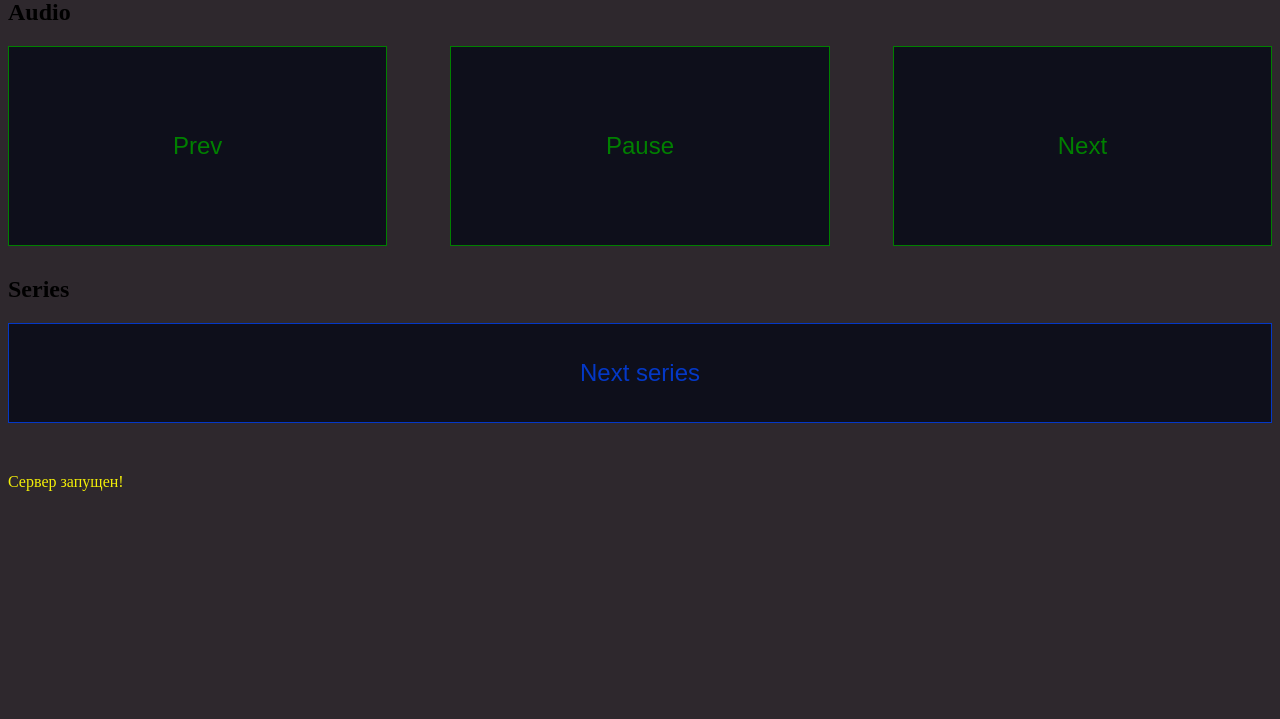
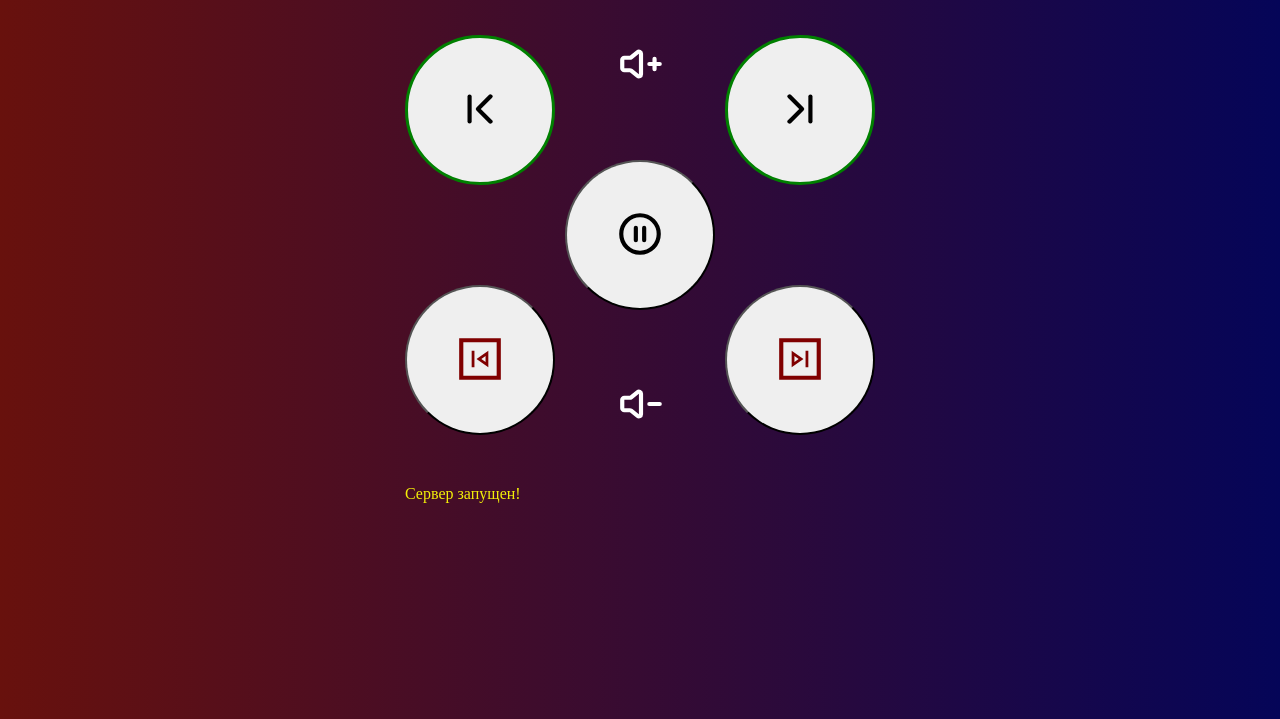
Before and after one commit to Pavel-Parkhomenko/RemoteApp, a website: page index.html in a window 1280 px wide. Shown: the part 81-800 px from the top of the page. Drawn offline with Linux system fonts and the light colour scheme.

Commit message:
add svg and volume active

```diff
--- /dev/null
+++ b/command.txt
@@ -0,0 +1 @@
+next
--- a/index.html
+++ b/index.html
@@ -7,62 +7,126 @@
 
 		<style>
         body {
-            background-color: rgb(46, 40, 45);
+            background: linear-gradient(to right, #68110d, #050558);
+						display: flex;
+						align-items: center;
+						justify-content: center;
         }
-        .box1 {
+        .box1, .box2, .box3 {
             display: flex;
-            flex-direction: row;
+            flex-direction: column;
             width: 100%;
+						height: 400px;
+						align-items: center;
             justify-content: space-between;
         }
 
-        .box1 > button {
-            font-size: 24px;
-            height: 200px;
-            width: 30%;
-            color: green;
-            border: 1px solid green;
-						background-color: rgb(14, 15, 27);
+				.box1 > button, .btn-pause, .box3 > button {
+					width: 150px;
+					height: 150px;
+					border-radius: 50%;
 				}
 
-        .box2 {
-            margin-top: 30px;
-            width: 100%;
-
+				.box1 > :first-child,  .box3 > :first-child{
+					border: 3px solid green;
 				}
 
-        .box2 > button {
-            width: 100%;
-            height: 100px;
-            color: rgb(4, 56, 199);
-            font-size: 24px;
-						background-color: rgb(14, 15, 27);
-						border: 1px solid rgb(4, 56, 199);
+				/* .box1 > button, .btn-pause {
+					margin-top: 10px;
+				} */
+
+				.box2 {
+					align-items: center;
+					justify-content: space-between;
+					margin: 0 10px 0 10px;
 				}
 
 				#log {
 					color: #f3ef08;
 					margin-top: 50px;
-					text-wrap: wrap;
 				}
 
-				.container > h1 {
-					color: white;
+				.main-box {
+					display: flex;
+					flex-direction: row;
+				}
+
+				@media (max-width: 568px) {
+					.box1 > button, .btn-pause, .box3 > button  {
+						width: 120px;
+						height: 120px;
+					}
+
+					.box1 {
+						margin-right: -25px;
+					}
+
+					.box3 {
+						margin-left: -25px;
+					}
+				}
+
+				img {
+					width: 50px;
+					height: 50px;
+				}
+
+				.btn-volume {
+					height: 60px;
+					width: 60px;
+					background-color: transparent;
+					border-radius: 50%;
+					border: none;
+				}
+
+				button {
+					cursor: pointer;
+				}
+
+				button:active {
+					background-color: #050558;
+				}
+
+				.container h1 {
+  				text-align: center;
+					color: #db0231;
+					margin-bottom: 50px;
 				}
     </style>
 	</head>
 	<body>
 		<div class="container">
-			<h1>Не вставай</h1>
-			<h2>Audio</h2>
+			<h1>Remote Control</h1>
+			<div class="main-box">
 				<div class="box1">
-				<button data-action="previous">Prev</button>
-				<button data-action="pause">Pause</button>
-				<button data-action="next">Next</button>
+					<button data-action="previous">
+						<img src="./img/prev_aud.svg" alt="prev aud" >
+					</button>
+					<button data-action="prev-movie">
+						<img src="./img/prev_movie.svg" alt="prev">
+					</button>
 				</div>
+
 				<div class="box2">
-				<h2>Series</h2>
-				<button data-action="next-movie">Next series</button>
+					<button class="btn-volume" data-action="volume-up">
+						<img src="./img/volume-up.svg" alt="vol.up">
+					</button>
+					<button class="btn-pause" data-action="pause">
+						<img class="icon-pause" src="./img/pause2.svg" alt="pause">
+					</button>
+					<button class="btn-volume" data-action="volume-down">
+						<img src="./img/volume-down.svg" alt="vol.down">
+					</button>
+				</div>
+
+				<div class="box3">
+					<button data-action="next">
+						<img src="./img/next_aud.svg" alt="next aud" >
+					</button>
+					<button data-action="next-movie">
+						<img src="./img/next_movie.svg" alt="next">
+					</button>
+				</div>
 			</div>
 			<p id="log">Сервер запущен!</p>
 		</div>
@@ -77,8 +141,7 @@
       		fetch(`/${action}`)
 					.then(res => res.text())
         	.then(data => {
-          		let text = document.getElementById('log').textContent
-							document.getElementById('log').textContent = text + " | " + data
+          	document.getElementById('log').textContent = data
         	});
     		}
       })
```
Also changed, not shown: server.js (+19 -1 lines), img/next_aud.svg (added), img/next_movie.svg (added), img/pause2.svg (added), img/prev_aud.svg (added), img/prev_movie.svg (added), img/volume-down.svg (added), img/volume-up.svg (added), 1 other file. Lines whose indentation alone changed are shown as unchanged.
